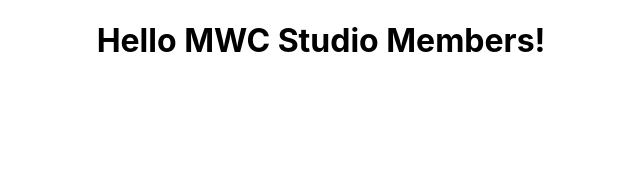
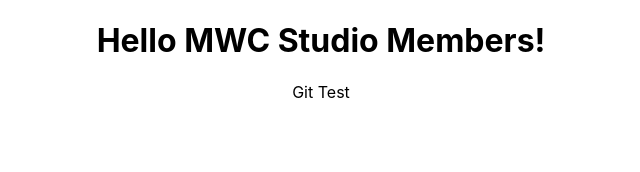
Before and after one commit to MWC-Studio/git-practice, a React (Create React App) app: page / in a window 1280 px wide. Shown: the top 172 px of the page, without its empty margins (319-959 px from the left). Built offline with nearby package versions, Linux system fonts and the light colour scheme.

Commit message:
add git test

```diff
--- a/src/App.js
+++ b/src/App.js
@@ -4,6 +4,7 @@
   return (
     <div className="App">
       <h1>Hello MWC Studio Members!</h1>
+      <p>Git Test</p>
     </div>
   );
 }
```
